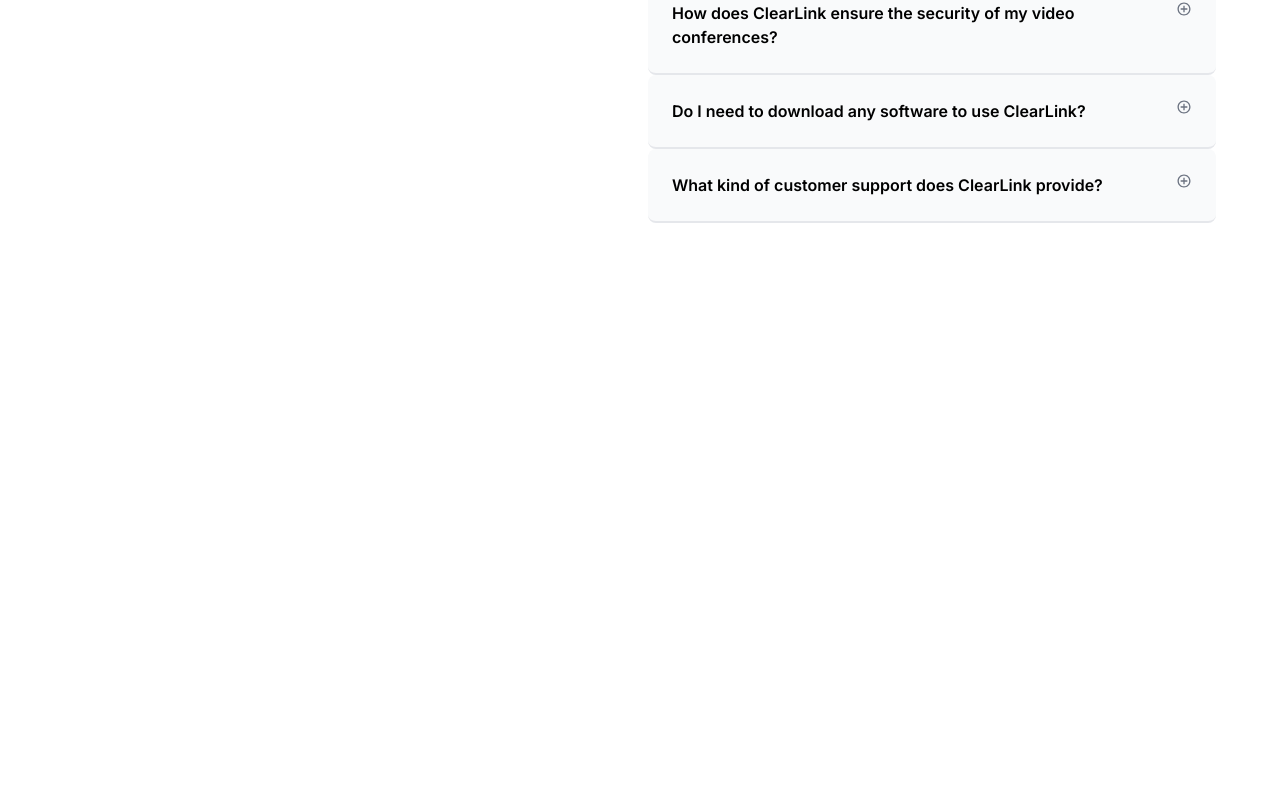
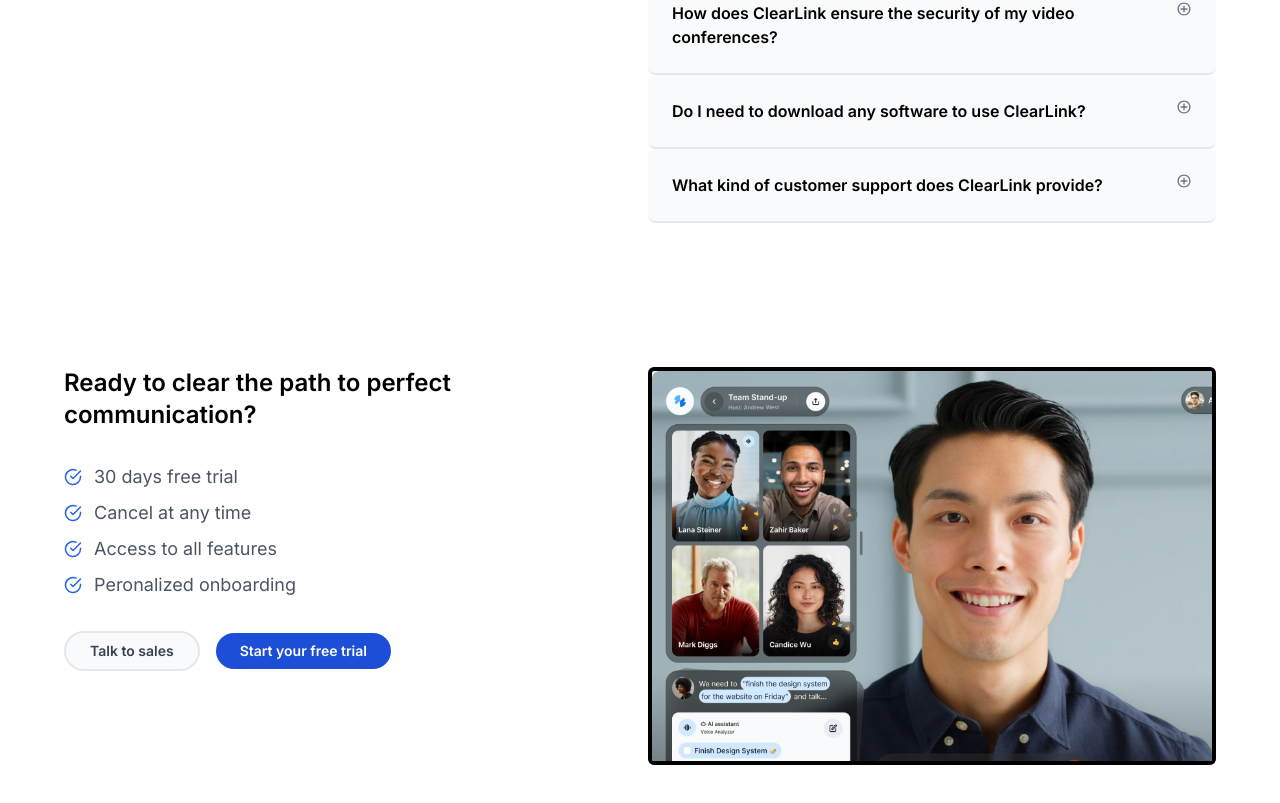
Before and after one commit to Abdullahi254/talent-sync, a Next.js app: page / in a window 1280 px wide. Shown: the part 5688-6491 px from the top of the page. Before the commit the page ends 6119 px from the top, so only its background shows below. Built offline with nearby package versions, Linux system fonts and the light colour scheme.

Commit message:
added page 5

```diff
--- /dev/null
+++ b/src/app/components/PageFive.tsx
@@ -0,0 +1,37 @@
+import Image from 'next/image';
+import React from 'react'
+import { FiCheckCircle } from "react-icons/fi";
+import mockup from "../../../public/mockup.png"
+type Props = {}
+
+const PageFive = (props: Props) => {
+    return (
+        <div className='w-full grid grid-cols-1 md:grid-cols-2 gap-4 lg:px-10 mb-28 py-4'>
+            {/* grid one content */}
+            <div className='flex flex-col space-y-8'>
+                <h1 className='text-lg md:text-2xl font-semibold'>
+                    Ready to clear the path to perfect communication?
+                </h1>
+                <ol className='space-y-2'>
+                    <li className='text-gray-600 flex items-center md:text-lg'><span className='text-blue-600 mr-3'><FiCheckCircle /></span> 30 days free trial</li>
+                    <li className='text-gray-600 flex items-center md:text-lg'><span className='text-blue-600 mr-3'><FiCheckCircle /></span> Cancel at any time</li>
+                    <li className='text-gray-600 flex items-center md:text-lg'><span className='text-blue-600 mr-3'><FiCheckCircle /></span> Access to all features</li>
+                    <li className='text-gray-600 flex items-center md:text-lg'><span className='text-blue-600 mr-3'><FiCheckCircle /></span> Peronalized onboarding</li>
+                </ol>
+
+                <div className='flex items-center space-x-4'>
+                    <button className="bg-gray-50 hover:bg-gray-100 text-gray-700 font-semibold py-2 px-6 rounded-full text-xs md:text-sm border-gray-200 border-2">
+                        Talk to sales
+                    </button>
+                    <button className="bg-blue-700 hover:bg-blue-900 text-white font-semibold py-2 px-6 rounded-full text-xs md:text-sm">
+                        Start your free trial
+                    </button>
+                </div>
+            </div>
+            {/* grid two content */}
+            <Image src={mockup} alt='video call mockup' className='rounded-md border-black border-4'/>
+        </div>
+    )
+}
+
+export default PageFive
--- a/src/app/page.tsx
+++ b/src/app/page.tsx
@@ -1,3 +1,4 @@
+import PageFive from "./components/PageFive";
 import PageFour from "./components/PageFour";
 import PageOne from "./components/PageOne";
 import PageThree from "./components/PageThree";
@@ -12,6 +13,7 @@ export default function Home() {
       <PageTwo/>
       <PageThree/>
       <PageFour/>
+      <PageFive/>
     </main>
   );
 }
```
Also changed, not shown: public/mockup.png (added).
